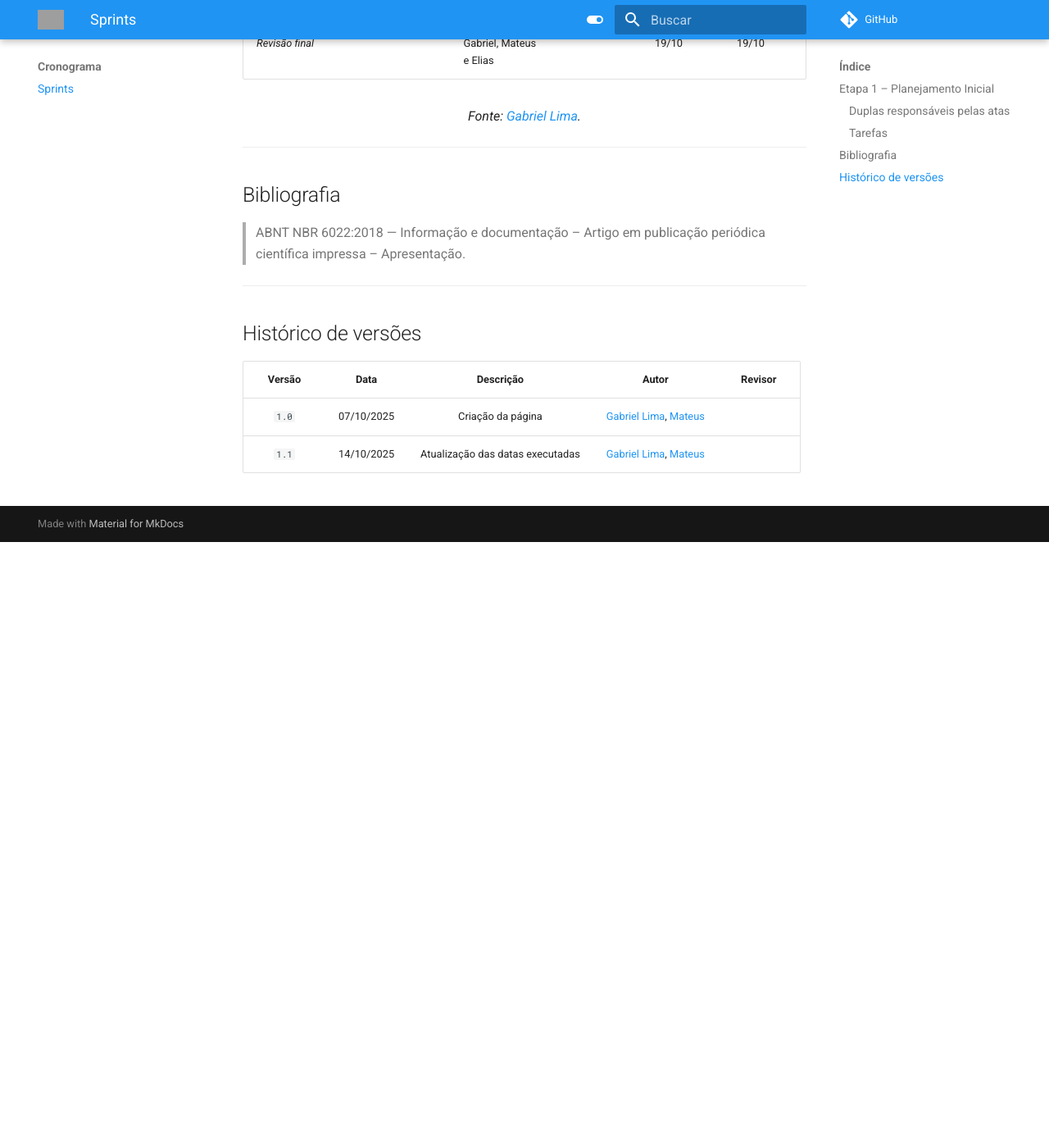
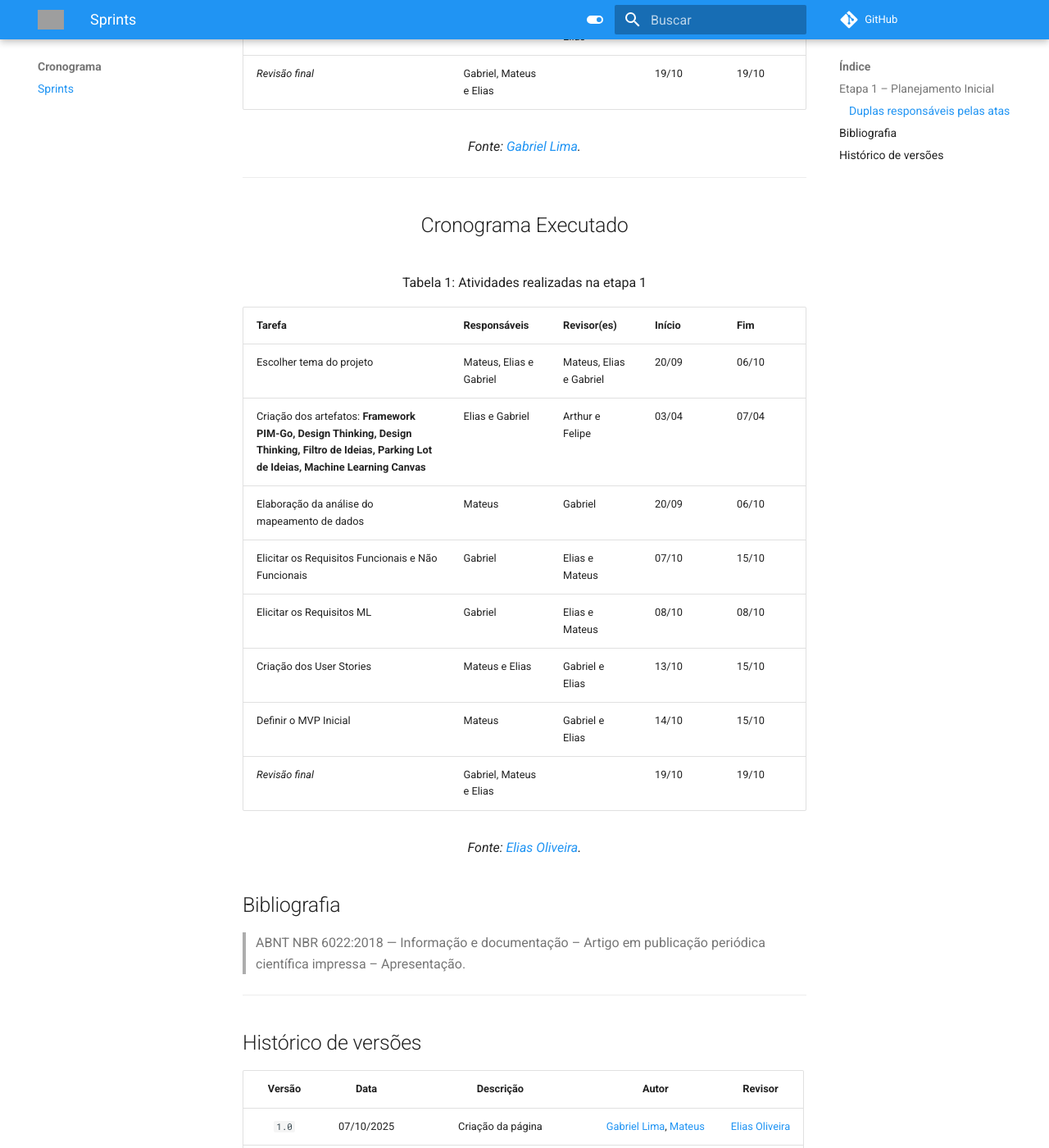
Before and after one commit to unb-Sistemas-de-Machine-learning/Grupo09-Agente-de-Mercado-de-Trabalho, an MkDocs documentation site: the page built from docs/Planejamento/cronograma.md, in a window 1280 px wide and 1400 px high, scrolled down 1433 px. Shown: the whole window at 82% size. Built offline with MkDocs 1.6.1 and Material for MkDocs 9.7.7, drawn with Linux system fonts in a browser that asks for light colours; comment, search, counter and statistics services are not loaded; before the commit the page ends 2094 px from its top, so only the background shows below that; some of the changed text lies outside the part shown; grey boxes are pictures that could not be loaded.

Commit message:
docs: add cronograma executado

```diff
--- a/docs/Planejamento/cronograma.md
+++ b/docs/Planejamento/cronograma.md
@@ -17,14 +17,16 @@ Cada Etapa possui a duração aproximada de duas semanas e foi estruturada com b
 - Semana 2 (01/10 a 07/10): *Gabriel e Elias*
 - Semana 3 (08/10 a 14/10): *Mateus e Gabriel*
 
-### Tarefas
+<center>
+ <h2>Cronograma Planejado <h2>
+</center>
 
 <font size="3"><p style="text-align: center">Tabela 1: Atividades realizadas na etapa 1</p></font>
 
 | Tarefa                                      |      Responsáveis      |      Revisor(es)   |  Início |  Fim  |
 |---------------------------------------------|------------------------|--------------------|---------| ----- |
 | Escolher tema do projeto              | Mateus, Elias e Gabriel      | Mateus, Elias e Gabriel     |  20/09  | 06/10 |
-| Criação dos artefatos: **Framework PIM-Go, Design Thinking, Design Thinking, Filtro de Ideias, Parking Lot de Ideias, Machine Learning Canvas** | Elias e Gabriel | Arthur e Felipe    |  03/04  | 07/04 |
+| Criação dos artefatos: **Framework PIM-Go, Design Thinking, Design Thinking, Filtro de Ideias, Parking Lot de Ideias, Machine Learning Canvas** | Elias e Gabriel | Arthur e Felipe    |  06/10  | 10/10 |
 | Elaboração da análise do mapeamento de dados  | Mateus      | Gabriel  |  20/09  | 06/10 |
 | Elicitar os Requisitos Funcionais e Não Funcionais      | Gabriel         | Elias e Mateus  |  08/10  | 08/10 |
 | Elicitar os Requisitos ML          | Gabriel                 | Elias e Mateus   |  08/10  | 08/10 |
@@ -36,6 +38,26 @@ Cada Etapa possui a duração aproximada de duas semanas e foi estruturada com b
 
 ---
 
+<center>
+ <h2>Cronograma Executado <h2>
+</center>
+
+<font size="3"><p style="text-align: center">Tabela 1: Atividades realizadas na etapa 1</p></font>
+
+| Tarefa                                      |      Responsáveis      |      Revisor(es)   |  Início |  Fim  |
+|---------------------------------------------|------------------------|--------------------|---------| ----- |
+| Escolher tema do projeto              | Mateus, Elias e Gabriel      | Mateus, Elias e Gabriel     |  20/09  | 06/10 |
+| Criação dos artefatos: **Framework PIM-Go, Design Thinking, Design Thinking, Filtro de Ideias, Parking Lot de Ideias, Machine Learning Canvas** | Elias e Gabriel | Arthur e Felipe    |  03/04  | 07/04 |
+| Elaboração da análise do mapeamento de dados  | Mateus      | Gabriel  |  20/09  | 06/10 |
+| Elicitar os Requisitos Funcionais e Não Funcionais      | Gabriel         | Elias e Mateus  |  07/10  | 15/10 |
+| Elicitar os Requisitos ML          | Gabriel                 | Elias e Mateus   |  08/10  | 08/10 |
+| Criação dos User Stories       | Mateus e Elias       | Gabriel e Elias  |  13/10  | 15/10 |
+| Definir o MVP Inicial       | Mateus      | Gabriel e Elias |  14/10  | 15/10 |
+| *Revisão final*                             | Gabriel, Mateus e Elias  |                    |  19/10  | 19/10 |
+
+<font size="3"><p style="text-align: center">_Fonte: [Elias Oliveira][EliasGH]._</p></font>
+
+
 ## Bibliografia
 
 >ABNT NBR 6022:2018 — Informação e documentação – Artigo em publicação periódica científica impressa – Apresentação.
@@ -45,5 +67,10 @@ Cada Etapa possui a duração aproximada de duas semanas e foi estruturada com b
 ## Histórico de versões
 | Versão | Data | Descrição | Autor | Revisor
 | :-: | :-: | :-: | :-: | :-:|
-|`1.0`| 07/10/2025 | Criação da página | [Gabriel Lima](https://github.com/gabriel-lima258), [Mateus]() | []()|                           | Autor
-|`1.1`| 14/10/2025 | Atualização das datas executadas | [Gabriel Lima](https://github.com/gabriel-lima258), [Mateus]() | []()|                           | Autor
+|`1.0`| 07/10/2025 | Criação da página | [Gabriel Lima](https://github.com/gabriel-lima258), [Mateus](MaeusGH) | [Elias Oliveira][EliasGH]|                           | Autor
+|`1.1`| 14/10/2025 | Atualização das datas executadas | [Gabriel Lima](https://github.com/gabriel-lima258), [Mateus](MateusGH) | [Elias Oliveira][EliasGH]|                           | Autor
+
+
+[MateusGH]: https://github.com/mateusvasconcelos182
+[GabrielGH]: https://github.com/gabriel-lima258
+[EliasGH]: https://github.com/EliasOliver21
```
Also changed, not shown: other parts of docs/Planejamento/cronograma.md (+2 -2 lines).
